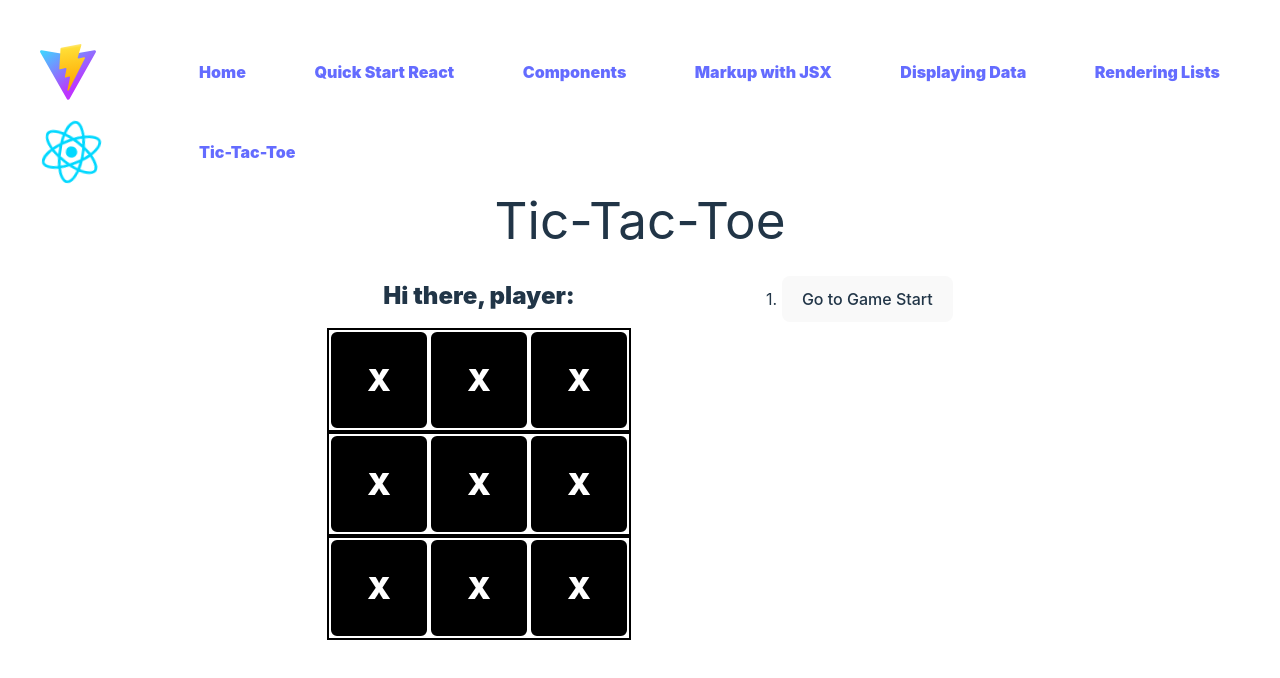
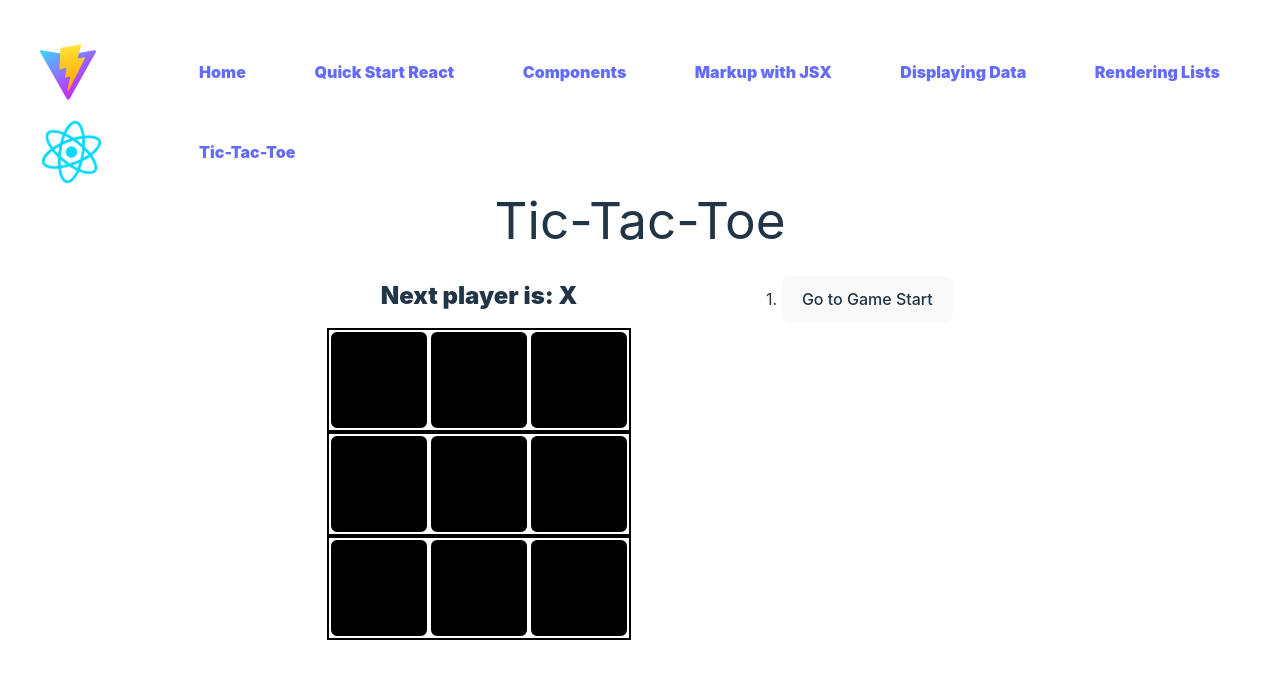
Before and after one commit to m10118003/react-tailwindcss-vite, a React (Vite) app: page /TicTacToe in a window 1280 px wide. Shown: the top 678 px of the page. Built offline with nearby package versions, Linux system fonts and the light colour scheme.

Commit message:
note&feat: QuickStart, TicTacToc TicTacToc -> functional with calculateWinner()

```diff
--- a/src/routes/TicTacToe.tsx
+++ b/src/routes/TicTacToe.tsx
@@ -2,24 +2,106 @@
 import { useState } from "react";
 import App from "../App";
 
-// 這是方塊的 component, 可以渲染, 管理和更新 UI 元素
-const Square = () => {
-  const [isClicked, setIsClicked] = useState("X");
-  const handleClick = () => {
-    setIsClicked(isClicked ? "O" : "X");
-    console.log(isClicked, "isClicked");
-  };
+// 這是方塊的 component, 可以重用, 渲染, 管理和更新 UI 元素
+// 預設方塊顯示為 X
+const Square = ({
+  value,
+  onSquareClick,
+}: {
+  value: string | number;
+  onSquareClick: () => void;
+}) => {
+  // Square = ({ value }) => {...} value 用來傳值
+  // const [isClicked, setIsClicked] = useState("X");
+  // const [value, setValue] = useState(null);
+  // const handleClick = (): void => {
+  //   setIsClicked(isClicked ? "O" : "X");
+  //   console.log(isClicked, "isClicked");
+  // };
+  // function handleClick() {
+  //   console.log('clicked!');
+  // }
   return (
-    <button
-      onClick={handleClick}
-      className="square flex h-[100px] w-[100px] items-center justify-center border-2 border-white bg-black text-3xl font-black text-white transition delay-150 duration-150  ease-in-out hover:-translate-y-1 hover:scale-110 hover:bg-white hover:text-black"
-    >
-      {isClicked}
-    </button>
+    <>
+      {/* <button className="squares" onClick={onSquareClick}>
+        {value}
+      </button> */}
+
+      <button
+        onClick={onSquareClick}
+        className="square flex h-[100px] w-[100px] items-center justify-center border-2 border-white bg-black text-3xl font-black text-white transition delay-100 duration-100  ease-in-out hover:-translate-y-1 hover:scale-110 hover:bg-white hover:text-black"
+      >
+        {/* {isClicked} */}
+        {value}
+      </button>
+    </>
   );
 };
 
 export default function TicTacToe() {
+  const [xIsNext, setXIsNext] = useState(true); // 控制 X 和 O 的顯示
+  const [squares, setSquares] = useState(Array(9).fill(null)); // 創造九個元素的陣列和將每個元素設成 null
+  // 這裡運用到了 Closure 的概念
+
+  console.log(squares, "squares1"); // 開局會被呼叫, 連同父層 TicTacToe 一起被 render
+
+  // 執行 X, O 顯示
+  const handleClick = (i: number): void => {
+    // 檢查方塊內有沒有值
+    if (squares[i] || calculateWinner(squares)) {
+      return;
+    }
+
+    const nextSquare = squares.slice(); // 抓到所有的值
+
+    // nextSquare[0] = "X"; // 把第一個設成 X, 接著 <Square value={squares[0]} onSquareClick={handleClick(0)}  /> 這是在傳一個 handleClick 函數成一個 prop,這樣會造成無窮迴圈
+    // 造成無窮迴圈的原因是 handleClick(0) 藉由 setSquares() 改變 TicTacToe() 組件的 state, 因此整個 TicTacToe() 組件都會被 re-render, 接著再 run handleClick(0), 如此重複下去
+    if (xIsNext) {
+      nextSquare[i] = "X";
+    } else {
+      nextSquare[i] = "O";
+    }
+    setSquares(nextSquare);
+    setXIsNext(!xIsNext);
+
+    console.log(squares, "squares2"); // 只有點擊的時候才會呼叫
+    console.log("clicked!");
+  };
+
+  // 判斷贏家是誰
+  const calculateWinner = (squares: string[]): string | null => {
+    // 勝利條件
+    const lines = [
+      [0, 1, 2],
+      [3, 4, 5],
+      [6, 7, 8],
+      [0, 3, 6],
+      [1, 4, 7],
+      [2, 5, 8],
+      [0, 4, 8],
+      [2, 4, 6],
+    ];
+    for (let i = 0; i < lines.length; i++) {
+      const [a, b, c] = lines[i];
+      if (
+        squares[a] &&
+        squares[a] === squares[b] &&
+        squares[a] === squares[c]
+      ) {
+        return squares[a];
+      }
+    }
+    return null;
+  };
+
+  const winner = calculateWinner(squares);
+  let status;
+  if (winner) {
+    status = "Thw Winner is: " + winner;
+  } else {
+    status = "Next player is: " + (xIsNext ? "X" : "O");
+  }
+
   return (
     <div className="TicTacToe">
       <App />
@@ -28,23 +110,24 @@ export default function TicTacToe() {
       <div className="board-wrapper mt-4 flex justify-evenly">
         <div className="board-container space-py-5 mx-[-10rem]">
           <div className="player-status mt-4 text-center text-2xl font-black">
-            Hi there, player:
+            {status}
           </div>
           <div className="board mt-4 flex flex-col items-center">
             <div className="board-row inline-flex	border-2 border-black">
-              <Square />
-              <Square />
-              <Square />
+              <Square value={squares[0]} onSquareClick={() => handleClick(0)} />
+              {/* onSquareClick={() => handleClick(0) 立即執行的方式可傳遞這些函數成 props 並往下傳 */}
+              <Square value={squares[1]} onSquareClick={() => handleClick(1)} />
+              <Square value={squares[2]} onSquareClick={() => handleClick(2)} />
             </div>
             <div className="board-row inline-flex	border-2 border-black">
-              <Square />
-              <Square />
-              <Square />
+              <Square value={squares[3]} onSquareClick={() => handleClick(3)} />
+              <Square value={squares[4]} onSquareClick={() => handleClick(4)} />
+              <Square value={squares[5]} onSquareClick={() => handleClick(5)} />
             </div>
             <div className="board-row inline-flex	border-2 border-black">
-              <Square />
-              <Square />
-              <Square />
+              <Square value={squares[6]} onSquareClick={() => handleClick(6)} />
+              <Square value={squares[7]} onSquareClick={() => handleClick(7)} />
+              <Square value={squares[8]} onSquareClick={() => handleClick(8)} />
             </div>
           </div>
         </div>
@@ -55,3 +138,26 @@ export default function TicTacToe() {
     </div>
   );
 }
+
+// 1. 刻版, 造出一個大方向的九宮格圖版
+// 2. 分解成小組件, 每個 Square 都是一個按鈕
+// 3. 造出電路, 使用 useState 造出預設值, 並使用 setIsClicked 來控制更改的值(isClicked)
+
+// 4. Lifting state up(提升狀態):
+// 如果讓 parent TicTacToe() {...} 去問每個 Square 來拿取 Square 的 state, 可能會難以理解, 易受 bug 影響和重構...等
+// Store 遊戲的 state 在 parent TicTacToe() {...} 中, 而不是每個 Square, 讓 TicTacToe() 組件去告訴每個 Square 透過傳遞 Prop 去顯示甚麼
+// 從多個 children 中拿取資料, 或兩個 子組件的溝通, 建議在父組件中宣告共享的 state, 從父層藉由 props 回傳 state 到子組件, 由上而下, 不超過三層, 這將保持子組件同步彼此和其父祖件一致
+// 這常使用在重構 React 多個組件時
+
+// 5. 透過提升狀態, 讓 Square 接收父層值
+// 6. 接著空的 Square 在被按下的時候必須要能接收 'X', 'O' 或 null, 並且 Square 必須要能更新 TicTacToe 的狀態, 而 Square 組件中的 State 是私有的, 不能直接被定義, 因此無法從 Square 直接去更新 TicTacToe 的狀態
+// 7. 為了將父層 TicTacToe 組件的 onClick 事件傳到 Square, 可以藉由 handleClick() 傳遞 props 去更新 Square 的狀態, 接著 Square 將會由 onSquareClick={() => handleClick(0) 來做連接到父層, 這立即執行的方式可傳遞這些函數成 props 並往下傳遞
+// 8. 讓父層組件能處裡 state 後, 點擊 Square 時, Square 將可以要求父層組件更新 State, 同時父子組件能自動更新渲染, 要記得 onClick 是內建在 Square 的, 可以隨意命名
+
+// Immutability 不可變更的性質, 不改變原本數據的值, 但可以藉由 拷貝 一份副本來改變值
+// 通常有兩種途徑去改變資料, 第一種是藉由直接改變資料的值來 mutate data, 第二種是用一個新的 copy (shallow copy)來替換掉 data
+// 不可變的性質有個好處是, 當預設狀況下, 父組件的 state 更改時, 子組件也能自動重新呈現, 甚至可能包含未受影響的子組件, 這樣會使得維護成本降低
+// 不過, 重新渲染對 User 來說並不明顯, 但出於性能原因, 還是會希望跳過 re-rendering tree 中明顯不受影響部分
+
+// 9. 設定一個 useState true or false 來作 "X", "O" 控制, 接著藉由 return early, 先檢查方塊內有沒有填值, 如果有就跳過
+//
```
Also changed, not shown: src/routes/QuickStart.tsx (+13 -0 lines).
